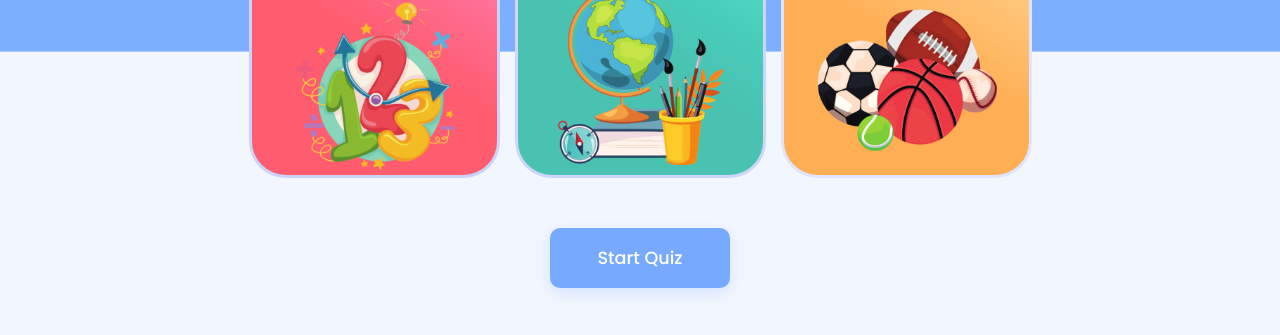
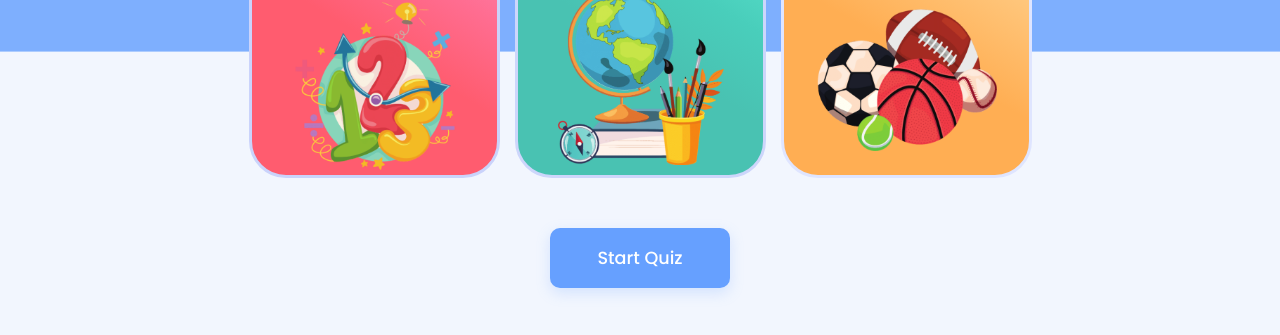
Before and after one commit to Chris4891/-CI-PP2-Quiz2, a plain HTML site: page index.html in a window 1280 px wide. Shown: the part 550-885 px from the top of the page. Drawn offline with Linux system fonts and the light colour scheme.

Commit message:
change bg color

```diff
--- a/css/style.css
+++ b/css/style.css
@@ -218,7 +218,7 @@ img, picture, video, canvas, svg {
   }
 
   .button {
-    background: #77AAFE;
+    background: #66A0FF;
     box-shadow: 0px 5px 14px rgba(119, 170, 254, 0.25);
     border-radius: 10px;
     color: white;
```
